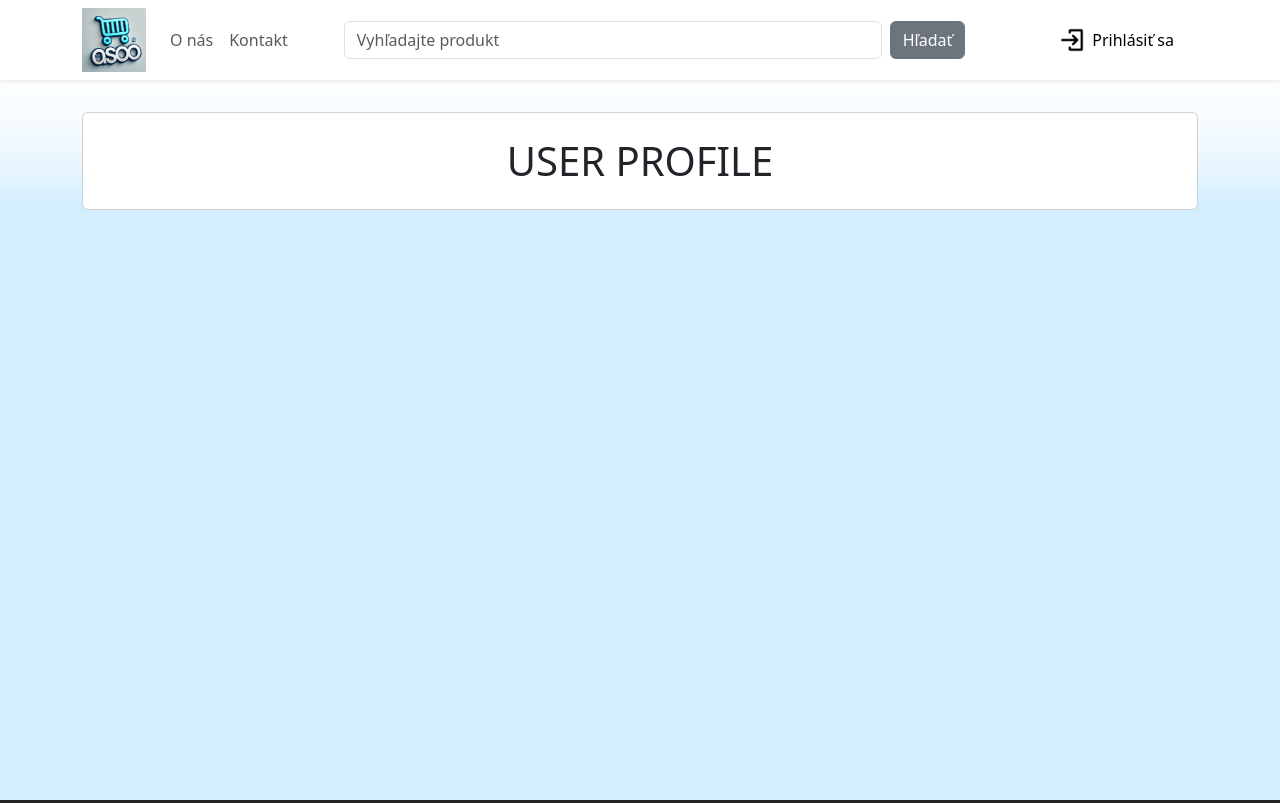
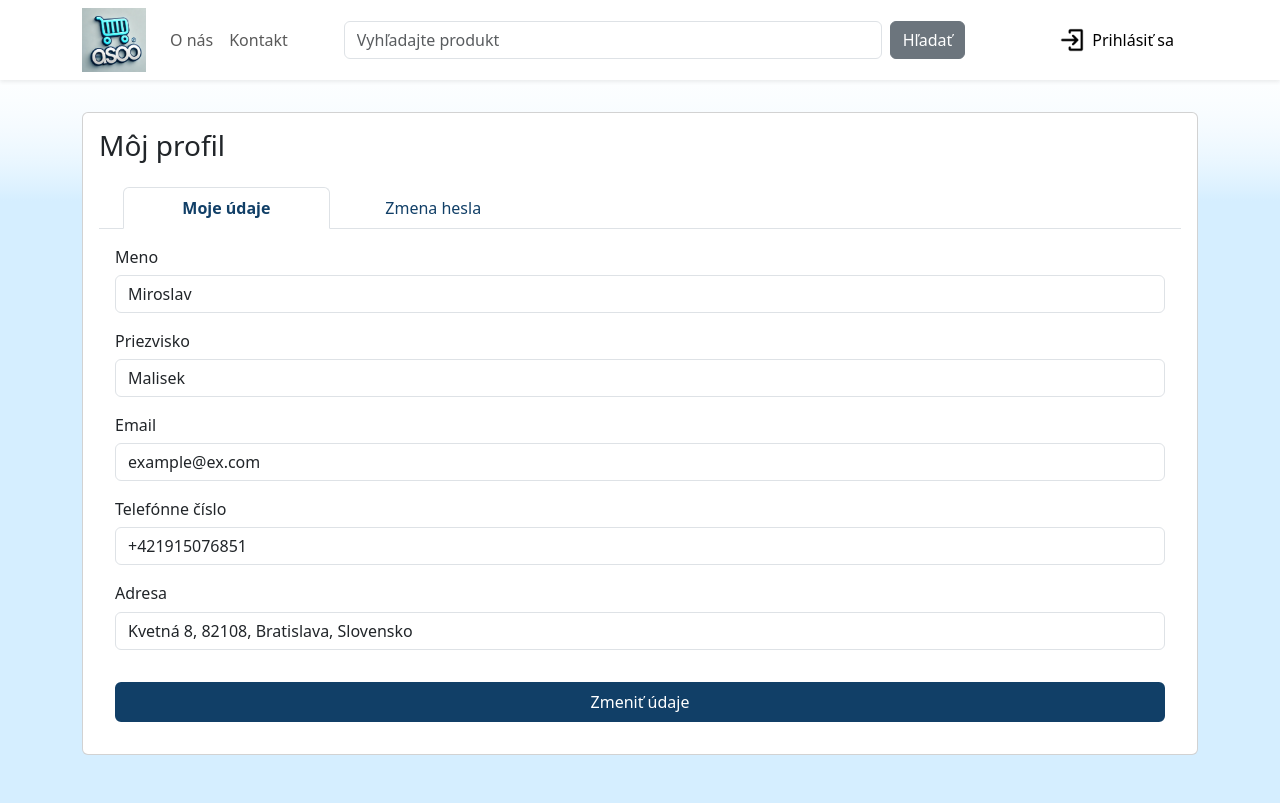
Before and after one commit to MiroslavMalisek/ASOS-Front-end-new, a React (Vite) app: page /profile in a window 1280 px wide. Built offline with nearby package versions, Linux system fonts and the light colour scheme.

Commit message:
feat: Implementation of user profile

```diff
--- /dev/null
+++ b/src/components/userProfile/ChangePasswordInterface.ts
@@ -0,0 +1,5 @@
+export interface ChangePasswordInterface {
+    old_password: string;
+    new_password: string;
+    new_password_confirm: string;
+}
--- /dev/null
+++ b/src/components/userProfile/UserProfileDataForm.tsx
@@ -0,0 +1,57 @@
+import {Button, Form} from "react-bootstrap";
+import {UserDataProps} from "./UserProfileDataProp.ts";
+import {UserData} from "./UserProfileDataProp.ts";
+import React, {useState} from "react";
+
+const UserProfileDataForm = ({userData}: UserDataProps) => {
+
+    const [formData, setFormData] = useState<UserData>({
+        first_name: userData.first_name,
+        last_name: userData.last_name,
+        email: userData.email,
+        phone: userData.phone,
+        address: userData.address,
+    });
+
+    // Handle input change and update state
+    const handleChange = (e: React.ChangeEvent<HTMLInputElement>) => {
+        const { name, value } = e.target;
+        setFormData({
+            ...formData,
+            [name]: value,
+        });
+    };
+
+    const handleButtonClick = () => {
+        console.log("Form data:", formData);
+    };
+
+    return (
+        <Form>
+            <Form.Group className="mb-3" controlId="formGroupName">
+                <Form.Label className='h6'>Meno</Form.Label>
+                <Form.Control type="text" name="first_name" value={formData.first_name} onChange={handleChange} />
+            </Form.Group>
+            <Form.Group className="mb-3" controlId="formGroupSurname">
+                <Form.Label className='h6'>Priezvisko</Form.Label>
+                <Form.Control type="text" name="last_name" value={formData.last_name} onChange={handleChange} />
+            </Form.Group>
+            <Form.Group className="mb-3" controlId="formGroupEmail">
+                <Form.Label className='h6'>Email</Form.Label>
+                <Form.Control type="email" name="email" value={formData.email} onChange={handleChange} />
+            </Form.Group>
+            <Form.Group className="mb-3" controlId="formGroupPhone">
+                <Form.Label className='h6'>Telefónne číslo</Form.Label>
+                <Form.Control type="text" name="phone" value={formData.phone} onChange={handleChange} />
+            </Form.Group>
+            <Form.Group className="mb-3" controlId="formGroupAddress">
+                <Form.Label className='h6'>Adresa</Form.Label>
+                <Form.Control type="text" name="address" value={formData.address} onChange={handleChange} />
+            </Form.Group>
+
+            <Button type="button" onClick={handleButtonClick} className="user-profile-button my-3">Zmeniť údaje</Button>
+        </Form>
+    );
+}
+
+export default UserProfileDataForm;
--- /dev/null
+++ b/src/components/userProfile/UserProfileDataProp.ts
@@ -0,0 +1,11 @@
+export interface UserData {
+    first_name: string;
+    last_name: string;
+    email: string;
+    phone: string;
+    address: string;
+}
+
+export interface UserDataProps {
+    userData: UserData;
+}
--- /dev/null
+++ b/src/components/userProfile/UserProfileNewPasswordForm.tsx
@@ -0,0 +1,50 @@
+import {Button, Form} from "react-bootstrap";
+import React, {useState} from "react";
+import {ChangePasswordInterface} from "./ChangePasswordInterface.ts";
+
+const UserProfilePasswordForm = () => {
+
+    const [passwords, setPasswords] = useState<ChangePasswordInterface>({
+        old_password: "",
+        new_password: "",
+        new_password_confirm: "",
+    });
+
+    // Handle input change and update state
+    const handleChange = (e: React.ChangeEvent<HTMLInputElement>) => {
+        const { name, value } = e.target;
+        setPasswords({
+            ...passwords,
+            [name]: value,
+        });
+    };
+
+    const handleButtonClick = () => {
+        console.log("Passwords:", passwords);
+    };
+
+    return (
+        <Form>
+            <Form.Group className="mb-3" controlId="formGroupOldPassword">
+                <Form.Label className='h6'>Staré heslo</Form.Label>
+                <Form.Control type="password" name="old_password" value={passwords.old_password}
+                              onChange={handleChange} />
+            </Form.Group>
+            <Form.Group className="mb-3" controlId="formGroupNewPassword">
+                <Form.Label className='h6'>Nové heslo</Form.Label>
+                <Form.Control type="password" name="new_password" value={passwords.new_password}
+                              onChange={handleChange} />
+            </Form.Group>
+            <Form.Group className="mb-3" controlId="formGroupNewPasswordConfirm">
+                <Form.Label className='h6'>Potvrdenie nového hesla</Form.Label>
+                <Form.Control type="password" name="new_password_confirm" value={passwords.new_password_confirm}
+                              onChange={handleChange} />
+            </Form.Group>
+
+
+            <Button type="button" onClick={handleButtonClick} className="user-profile-button my-3">Zmeniť heslo</Button>
+        </Form>
+    );
+}
+
+export default UserProfilePasswordForm;
--- /dev/null
+++ b/src/components/userProfile/UserProfileTabs.css
@@ -0,0 +1,34 @@
+.tabs .nav-item{
+    width: 30%;
+}
+
+.tabs .nav-item button{
+    width: 100%
+}
+
+.tabs .nav-link.active{
+    color: var(--product-font-color);
+    font-weight: 600;
+}
+
+.tabs .nav-link:not(.active){
+    color: var(--product-font-color);
+    font-weight: 400;
+}
+
+@media (min-width: 768px) {
+    .tabs .nav-item{
+        width: 20%;
+    }
+}
+
+.user-profile-button{
+    width: 100%;
+    background-color: var(--product-font-color);
+    border: 2px solid var(--product-font-color);
+}
+
+.user-profile-button:hover{
+    border: 2px solid var(--in-stock-font-color);
+    background-color: var(--product-font-color);
+}
--- /dev/null
+++ b/src/components/userProfile/UserProfileTabs.tsx
@@ -0,0 +1,20 @@
+import {Tab, Tabs} from "react-bootstrap";
+import './UserProfileTabs.css'
+import UserProfileDataForm from "./UserProfileDataForm.tsx";
+import {UserDataProps} from "./UserProfileDataProp.ts";
+import UserProfileNewPasswordForm from "./UserProfileNewPasswordForm.tsx";
+
+const UserProfileTabs = ({userData}: UserDataProps) => {
+    return (
+        <Tabs defaultActiveKey="personal-data" className="tabs mb-3 px-4">
+            <Tab eventKey="personal-data" title="Moje údaje" className="user-profile-tab mx-3">
+                <UserProfileDataForm userData={userData} />
+            </Tab>
+            <Tab eventKey="password-change" title="Zmena hesla" className="user-profile-tab">
+                <UserProfileNewPasswordForm />
+            </Tab>
+        </Tabs>
+    );
+};
+
+export default UserProfileTabs;
--- a/src/pages/UserProfile.tsx
+++ b/src/pages/UserProfile.tsx
@@ -1,5 +1,21 @@
+import {Helmet} from "react-helmet-async";
+import {Container} from "react-bootstrap";
+import UserProfileTabs from "../components/userProfile/UserProfileTabs.tsx";
+import {UserData} from "../components/userProfile/UserProfileDataProp.ts";
+
 export function UserProfile() {
+    const data: UserData = {first_name: "Miroslav", last_name: "Malisek", email: "example@ex.com",
+        phone: "+421915076851", address: "Kvetná 8, 82108, Bratislava, Slovensko"}
+
     return (
-        <h1 className="text-center text-uppercase my-4">User Profile</h1>
+        <>
+            <Helmet>
+                <title>Môj profil</title>
+            </Helmet>
+            <Container className="p-3">
+                <h3 className="mb-4">Môj profil</h3>
+                <UserProfileTabs userData={data} />
+            </Container>
+        </>
     );
 }
```
